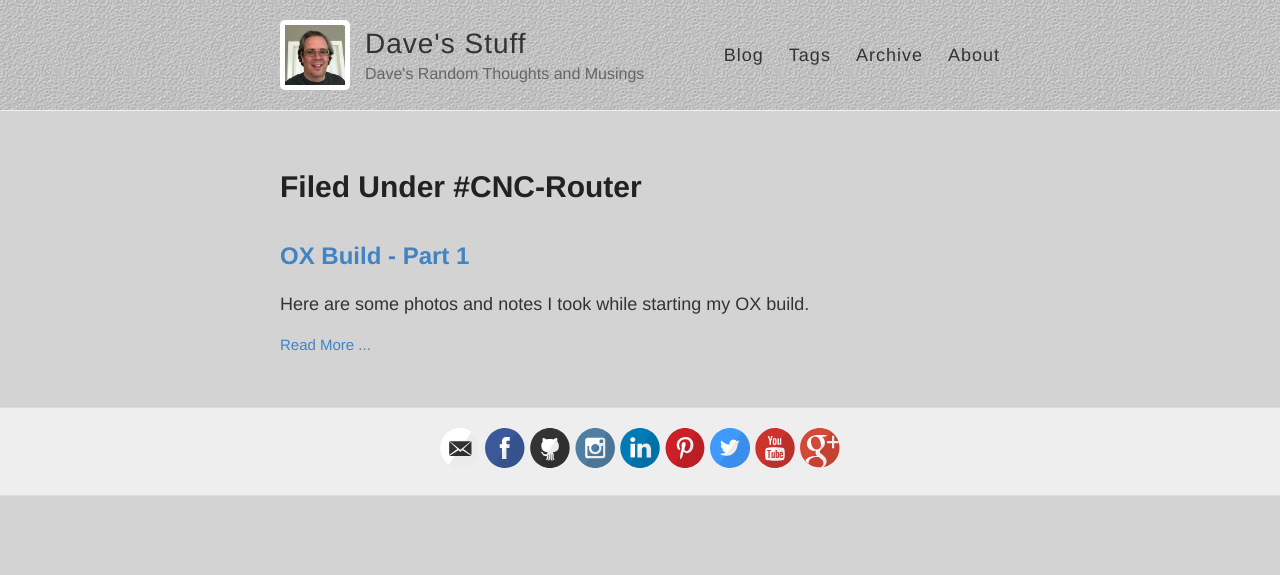
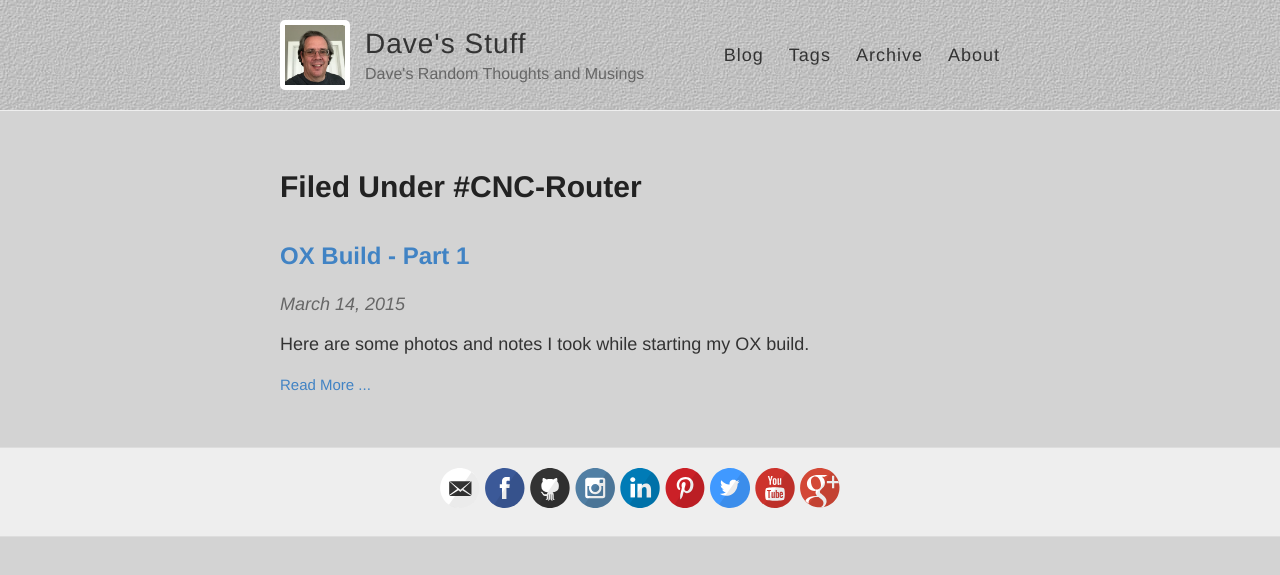
Before and after one commit to dhylands/dhylands.github.io, a Jekyll site: the page built from _category/cnc-router.md, in a window 1280 px wide. Shown: the top 575 px of the page. Built offline with Jekyll 4.4.1, drawn with Linux system fonts in a browser that asks for light colours.

Commit message:
Added date to preview
Updated dependecies

```diff
--- a/_includes/post_preview.html
+++ b/_includes/post_preview.html
@@ -1,6 +1,10 @@
     <article class="post">
 
       <h2><a href="{{ site.baseurl }}{{ post.url }}">{{ post.title }}</a></h2>
+
+      <div class="date">
+        {{ post.date | date: "%B %e, %Y" }}
+      </div>
 
       <div class="entry">
         {{ post.excerpt }}
```
Also changed, not shown: Gemfile.lock.
